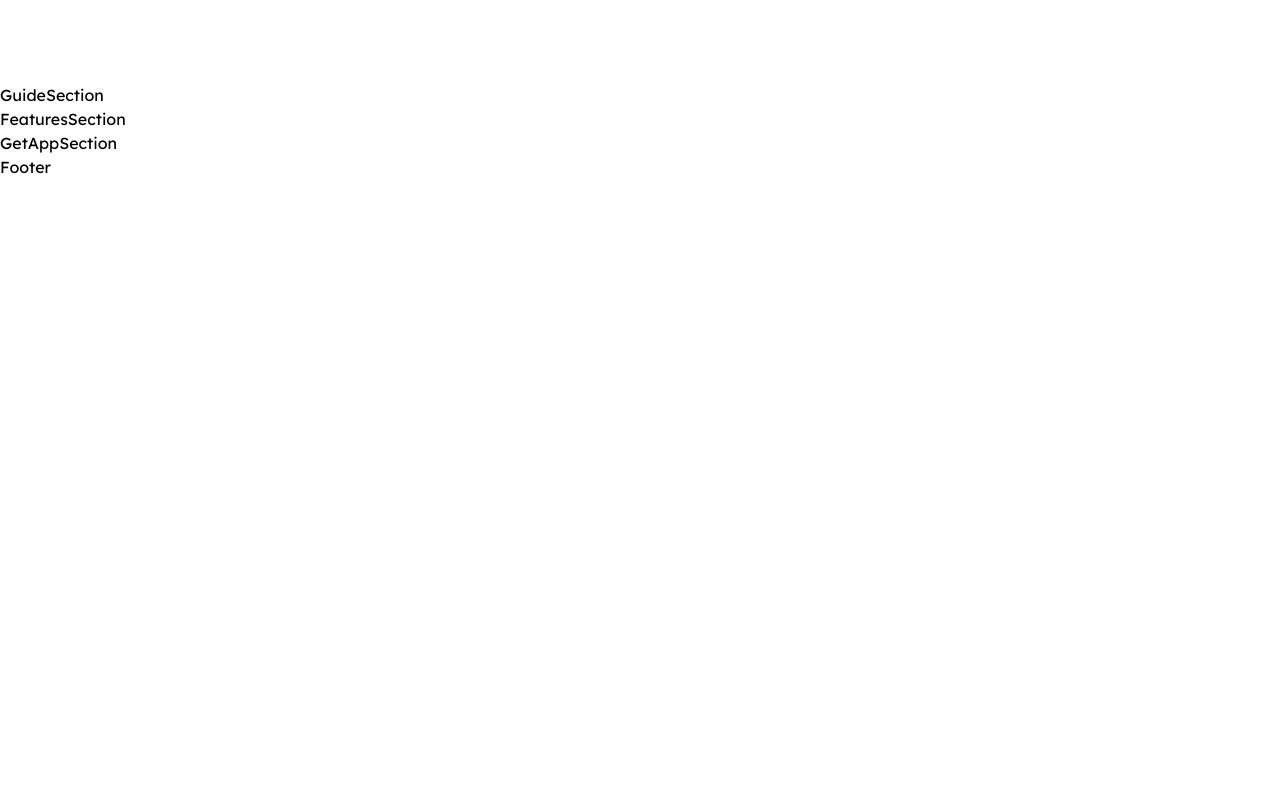
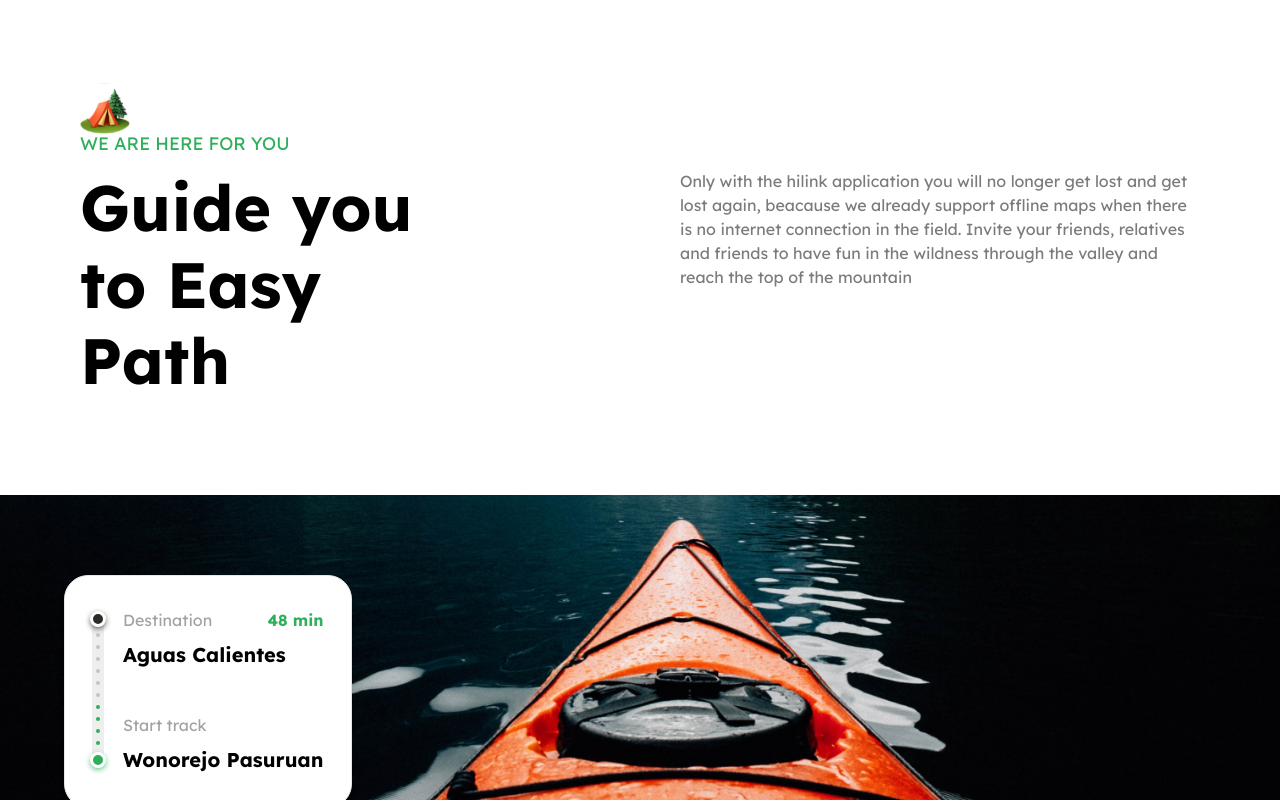
Before and after one commit to huynhminhhai/travel-tailwind-jsmastery, a Next.js app: page / in a window 1280 px wide. Shown: the part 1760-2560 px from the top of the page. Before the commit the page ends 1939 px from the top, so only its background shows below. Built offline with nearby package versions, Linux system fonts and the light colour scheme.

Commit message:
[UPDATE] build section guide

```diff
--- a/src/components/Guide.tsx
+++ b/src/components/Guide.tsx
@@ -1,7 +1,50 @@
+import Image from 'next/image'
 import React from 'react'
 
 const GuideSection = () => {
-  return <div>GuideSection</div>
+  return (
+    <section className='flexCenter flex-col'>
+      <div className='padding-container max-container w-full pb-24'>
+        <Image src='/camp.svg' alt='camp' width={50} height={50} />
+        <p className='uppercase regular-18 -mt-1 mb-3 text-green-50'>we are here for you</p>
+        <div className='flex flex-wrap justify-between gap-5 lg:gap-10'>
+          <h2 className='bold-40 lg:bold-64 xl:max-w-[390px]'>Guide you to Easy Path</h2>
+          <p className='regular-16 text-gray-30 xl:max-w-[520px]'>
+            Only with the hilink application you will no longer get lost and get lost again, beacause we already support
+            offline maps when there is no internet connection in the field. Invite your friends, relatives and friends
+            to have fun in the wildness through the valley and reach the top of the mountain
+          </p>
+        </div>
+      </div>
+
+      <div className='flexCenter max-container relative w-full'>
+        <Image
+          src='/boat.png'
+          alt='boat'
+          width={1440}
+          height={580}
+          className='w-full object-cover object-center 2xl:rounded-5xl'
+        />
+        <div className='absolute flex bg-white py-8 pl-5 pr-7 gap-3 rounded-3xl border shadow-md md:left-[5%] lg:top-20'>
+          <Image src='/meter.svg' alt='meter' width={16} height={158} className='h-full w-auto' />
+          <div className='flexBetween flex-col'>
+            <div className='flex w-full flex-col'>
+              <div className='flexBetween w-full'>
+                <p className='regular-16 text-gray-20'>Destination</p>
+                <p className='bold-16 text-green-50'>48 min</p>
+              </div>
+              <p className='bold-20 mt-2'>Aguas Calientes</p>
+            </div>
+
+            <div className='flex w-full flex-col'>
+              <p className='regular-16 text-gray-20'>Start track</p>
+              <h4 className='bold-20 mt-2 whitespace-nowrap'>Wonorejo Pasuruan</h4>
+            </div>
+          </div>
+        </div>
+      </div>
+    </section>
+  )
 }
 
 export default GuideSection
```
